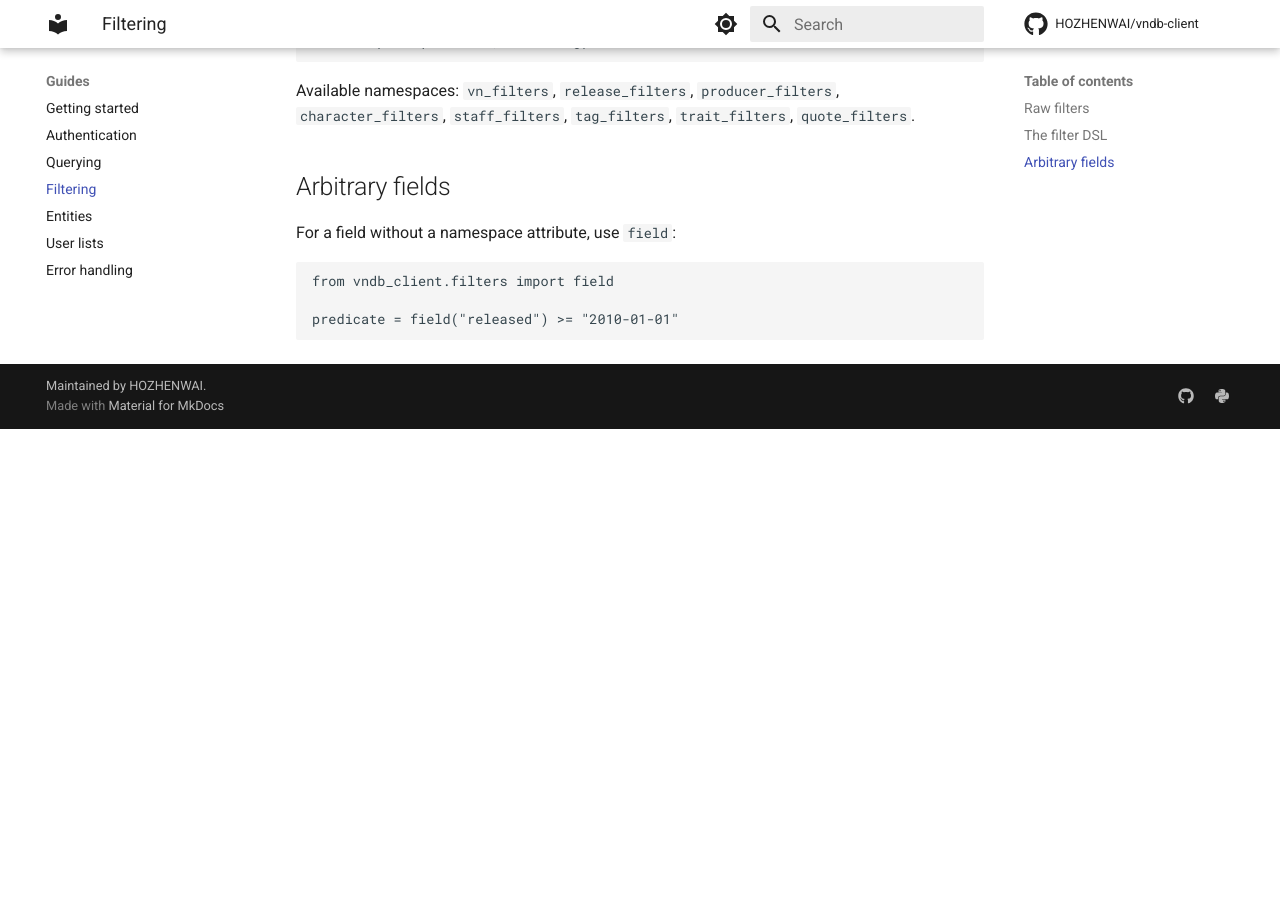
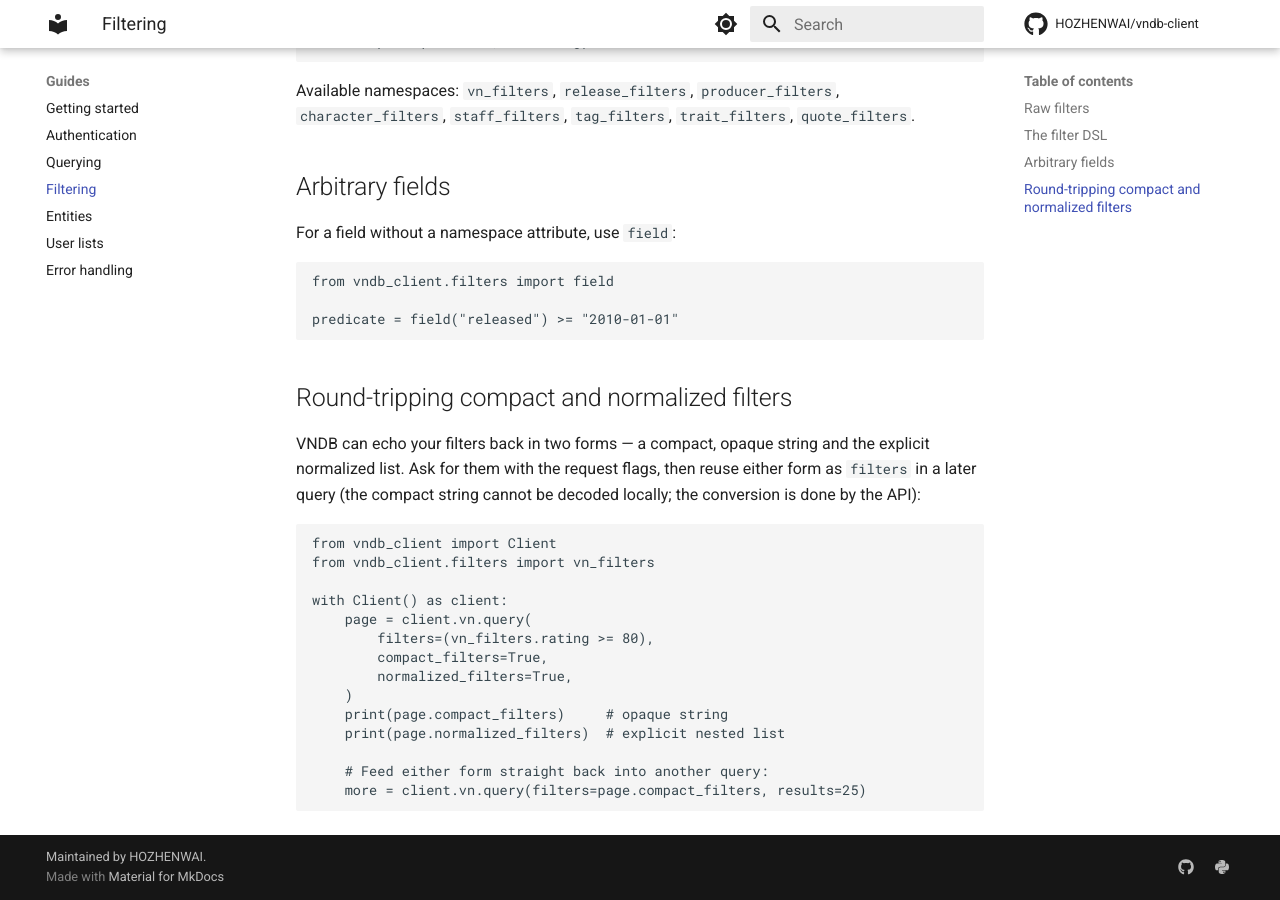
Before and after one commit to Game-fan-hoarder/vndb-client, an MkDocs documentation site: the page built from docs/guides/filtering.md, in a window 1280 px wide and 900 px high, scrolled down 794 px. Built offline with MkDocs 1.6.1 and Material for MkDocs 9.7.7, drawn with Linux system fonts in a browser that asks for light colours; comment, search, counter and statistics services are not loaded; before the commit the page ends 1223 px from its top, so only the background shows below that.

Commit message:
docs(guides): add filter round-tripping example

````diff
--- a/docs/guides/filtering.md
+++ b/docs/guides/filtering.md
@@ -46,3 +46,27 @@ from vndb_client.filters import field
 
 predicate = field("released") >= "2010-01-01"
 ```
+
+## Round-tripping compact and normalized filters
+
+VNDB can echo your filters back in two forms — a compact, opaque string and the
+explicit normalized list. Ask for them with the request flags, then reuse either
+form as `filters` in a later query (the compact string cannot be decoded locally;
+the conversion is done by the API):
+
+```python
+from vndb_client import Client
+from vndb_client.filters import vn_filters
+
+with Client() as client:
+    page = client.vn.query(
+        filters=(vn_filters.rating >= 80),
+        compact_filters=True,
+        normalized_filters=True,
+    )
+    print(page.compact_filters)     # opaque string
+    print(page.normalized_filters)  # explicit nested list
+
+    # Feed either form straight back into another query:
+    more = client.vn.query(filters=page.compact_filters, results=25)
+```
````
